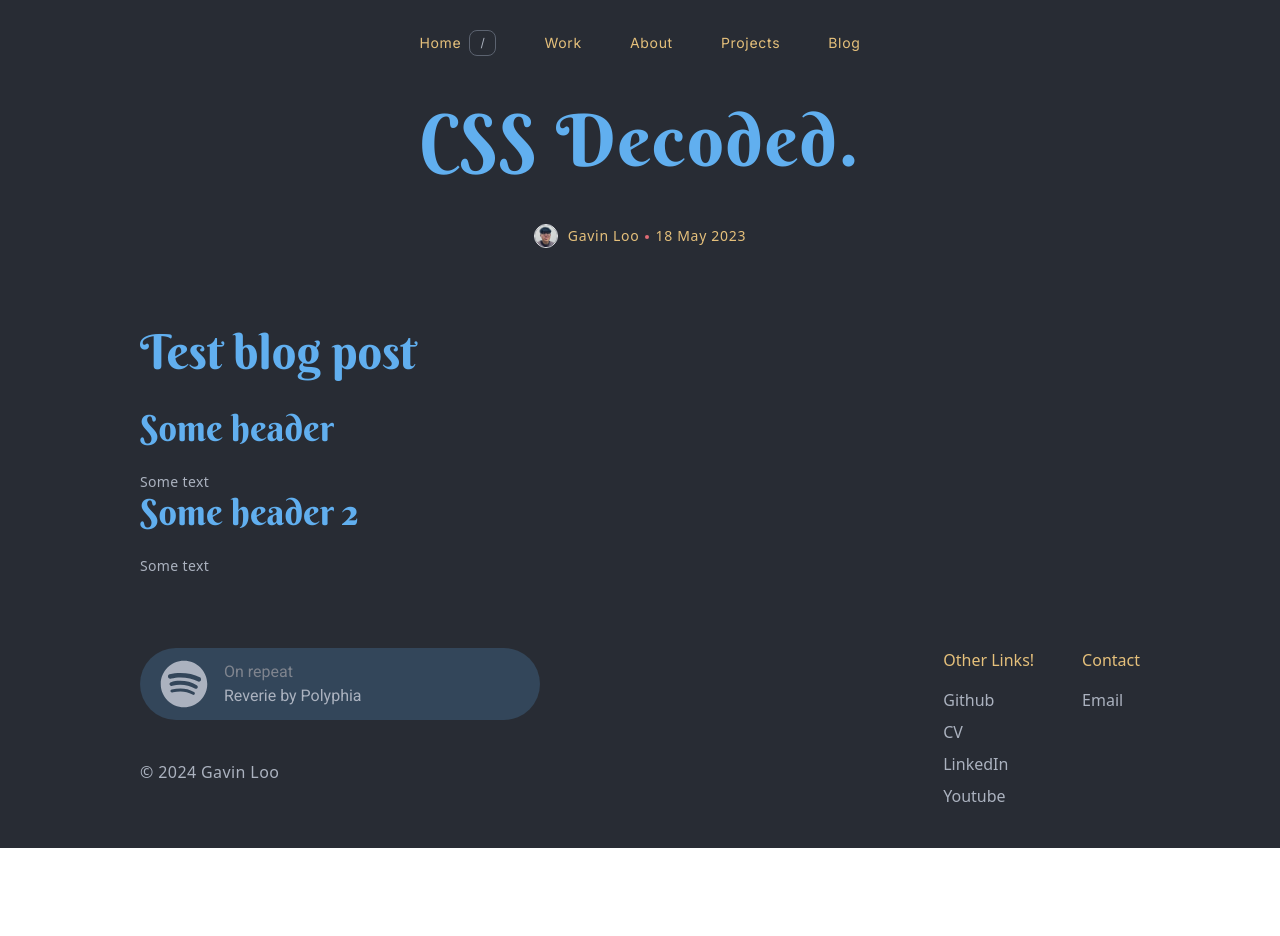
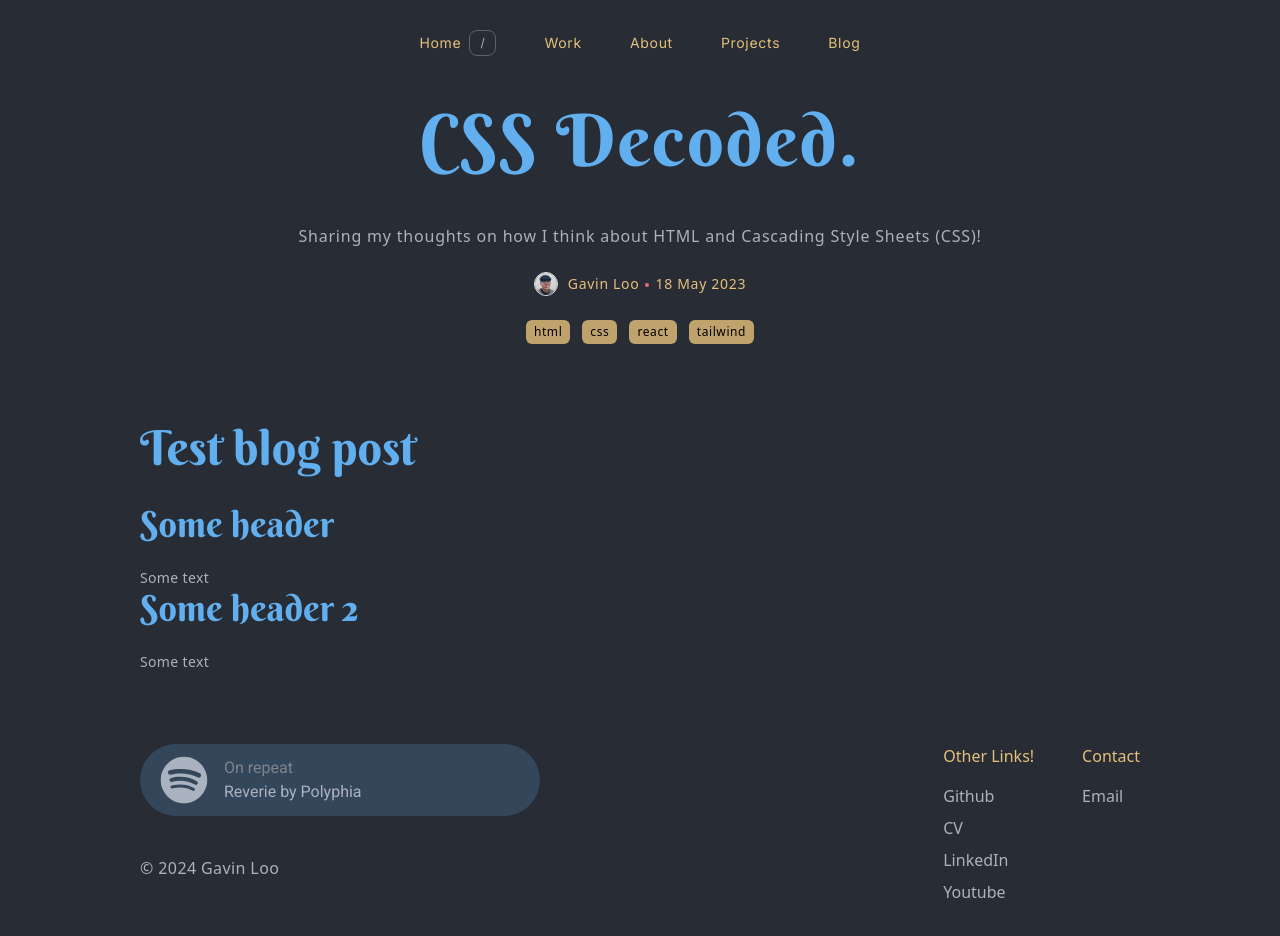
Before and after one commit to rawsashimi1604/gavinloo.com, a React (Vite) app: page /blog/css-decoded in a window 1280 px wide. Shown: the top 936 px of the page. Before the commit the page ends 848 px from the top, so only its background shows below. Built offline with nearby package versions, Linux system fonts and the light colour scheme.

Commit message:
add blog metadata

```diff
--- a/src/blogs/meta.json
+++ b/src/blogs/meta.json
@@ -7,7 +7,7 @@
         "date": "18 May 2023",
         "subtitle": "Sharing my thoughts on how I think about HTML and Cascading Style Sheets (CSS)!",
         "tags": [
-            "html", "css", "js"
+            "html", "css", "react", "tailwind"
         ],
         "hero_image": "hero.png"
     }
--- a/src/modules/blog-page/Page.tsx
+++ b/src/modules/blog-page/Page.tsx
@@ -2,6 +2,8 @@ import Markdown from "react-markdown";
 import Article from "../../blogs/test.md?raw";
 import Header from "../../components/typography/Header";
 import { GoDotFill } from "react-icons/go";
+import ImportantText from "../../components/typography/ImportantText";
+import { BlogTag } from "../blog/BlogSection";
 
 export type Metadata = {
   id: string;
@@ -26,7 +28,10 @@ function Page({ metadata }: PageProps) {
         <div className="mb-12">
           <Header text={metadata.title} />
         </div>
-        <div className="flex items-center justify-center gap-1 text-sm text-custom-whiskey font-medium tracking-wider mb-1.5">
+        <div className="mb-6">
+          <ImportantText text={metadata.subtitle} />
+        </div>
+        <div className="flex items-center justify-center gap-1 text-sm text-custom-whiskey font-medium tracking-wider mb-6">
           <img
             src="/profile.jpeg"
             className="w-6 h-6 rounded-full border mr-1.5 "
@@ -34,6 +39,11 @@ function Page({ metadata }: PageProps) {
           <span className="text-custom-chaKy">{metadata.author}</span>
           <GoDotFill className="w-2 h-2 mt-0.5 text-custom-coral" />
           <span className="text-custom-chaKy">{metadata.date}</span>
+        </div>
+        <div className="mt-4 flex flex-wrap justify-center items-center gap-3">
+          {metadata.tags.map((tag) => {
+            return <BlogTag text={tag} />;
+          })}
         </div>
       </div>
 
--- a/src/modules/blog/BlogSection.tsx
+++ b/src/modules/blog/BlogSection.tsx
@@ -9,7 +9,7 @@ export interface BlogTagProps {
   text: string;
 }
 
-function BlogTag({ text }: BlogTagProps) {
+export function BlogTag({ text }: BlogTagProps) {
   return (
     <div className="text-xs px-2 py-1 rounded-md bg-custom-chaKy/80 text-black font-medium tracking-wider">
       {text}
```
